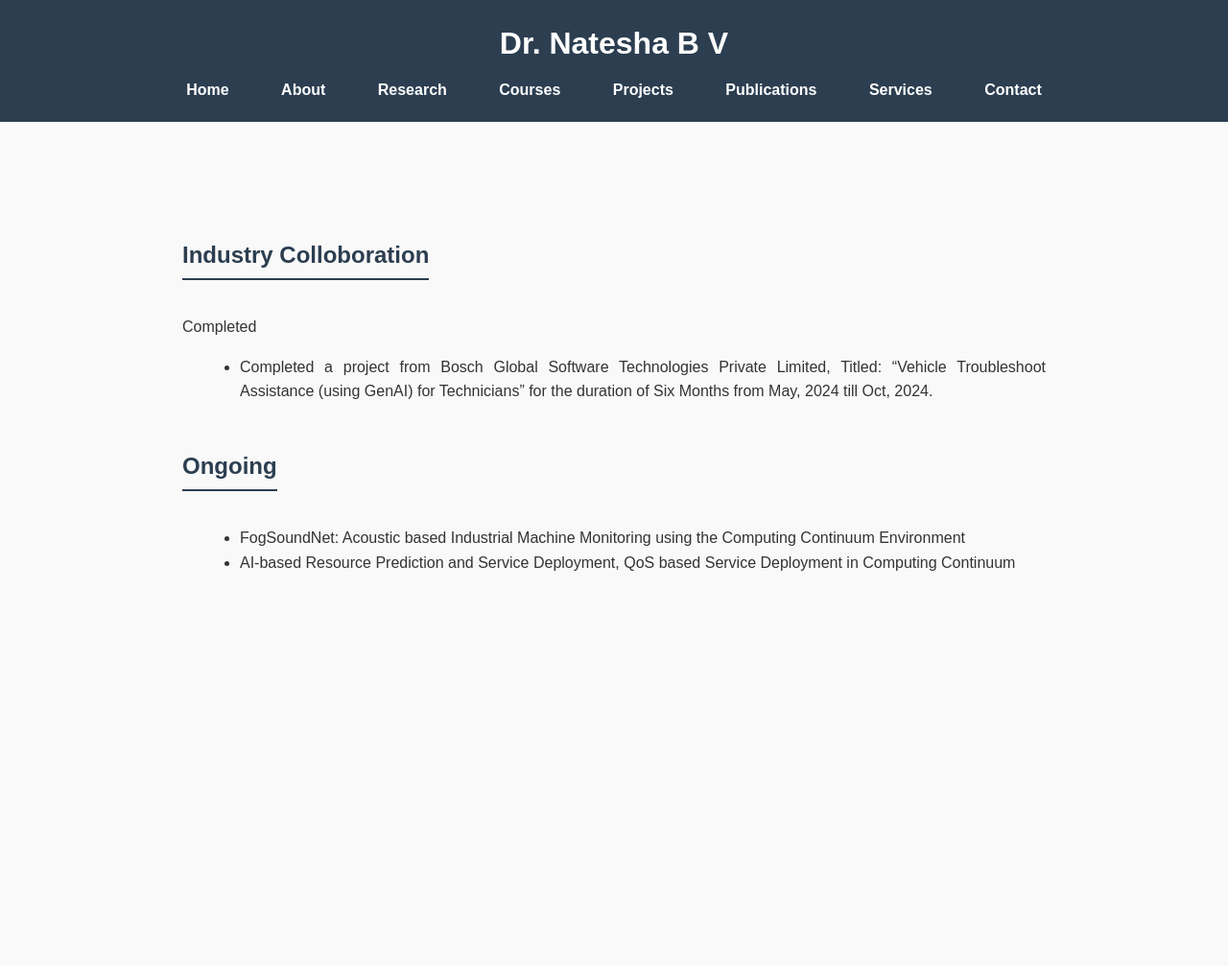
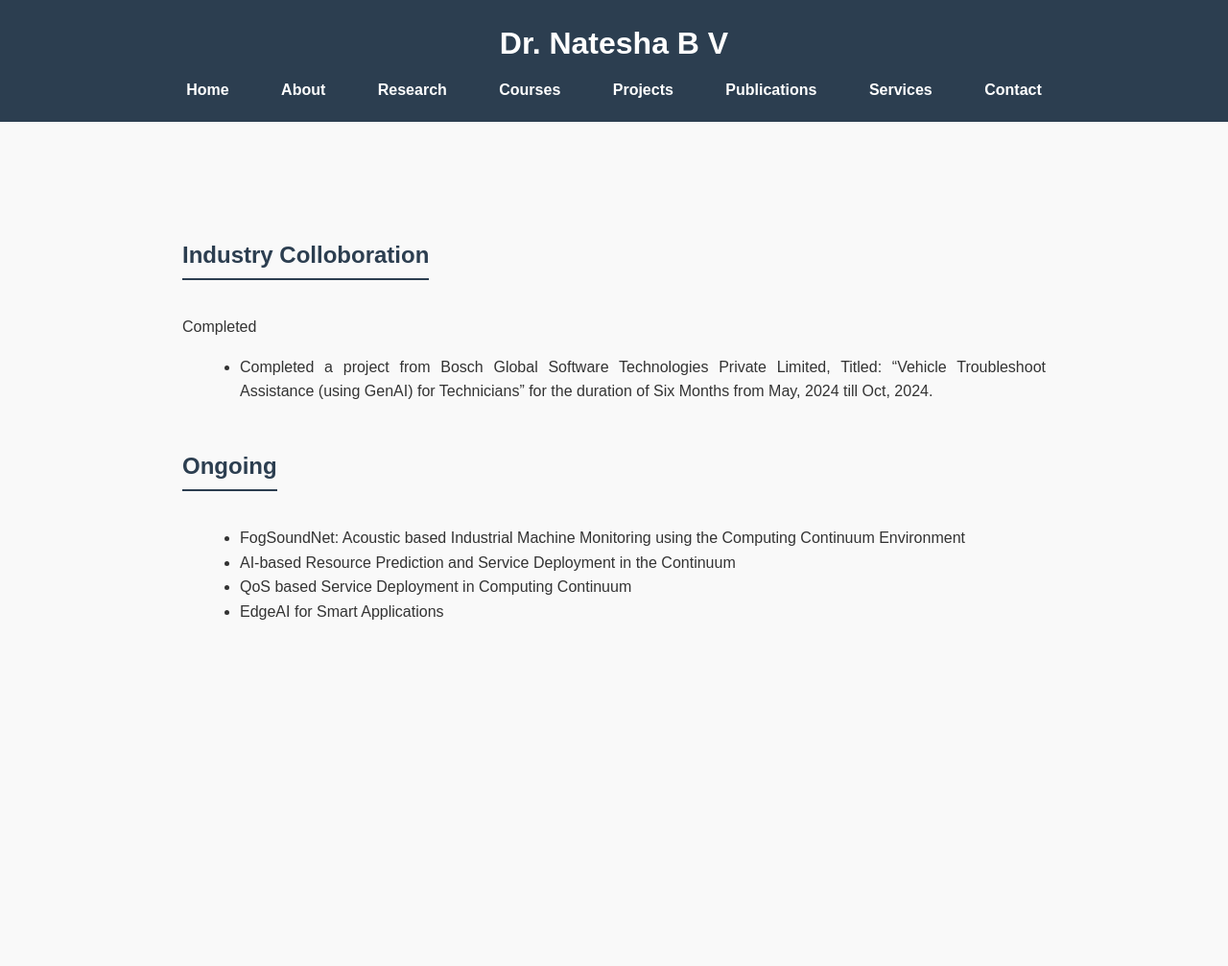
Before and after one commit to Nateshbv/Nateshbv.github.io, a Jekyll site: the page built from Projects.md, in a window 1280 px wide. Shown: the whole page at 96% size. Built offline with Jekyll 4.4.1, drawn with Linux system fonts in a browser that asks for light colours.

Commit message:
Update Projects.md

```diff
--- a/Projects.md
+++ b/Projects.md
@@ -10,4 +10,6 @@ title: Research
 
 ## Ongoing
 - FogSoundNet: Acoustic based Industrial Machine Monitoring using the Computing Continuum Environment
-- AI-based Resource Prediction and Service Deployment, QoS based Service Deployment in Computing Continuum
+- AI-based Resource Prediction and Service Deployment in the Continuum
+- QoS based Service Deployment in Computing Continuum
+- EdgeAI for Smart Applications
```
